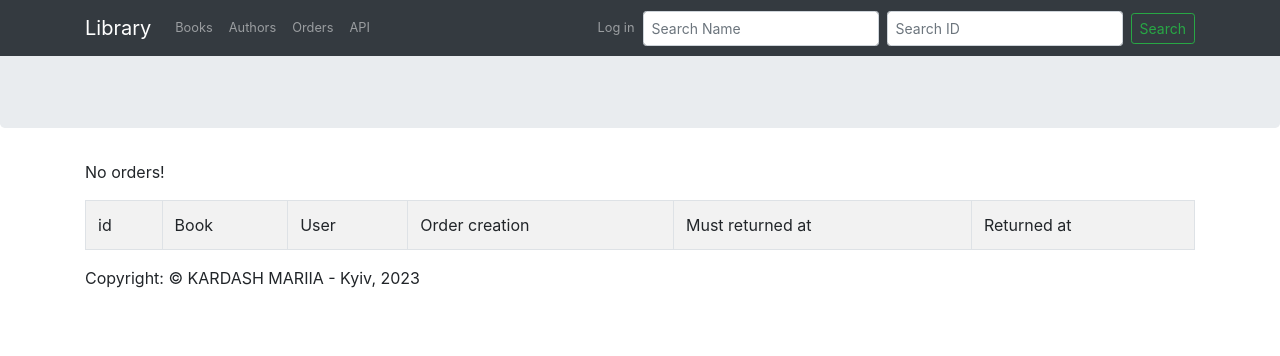
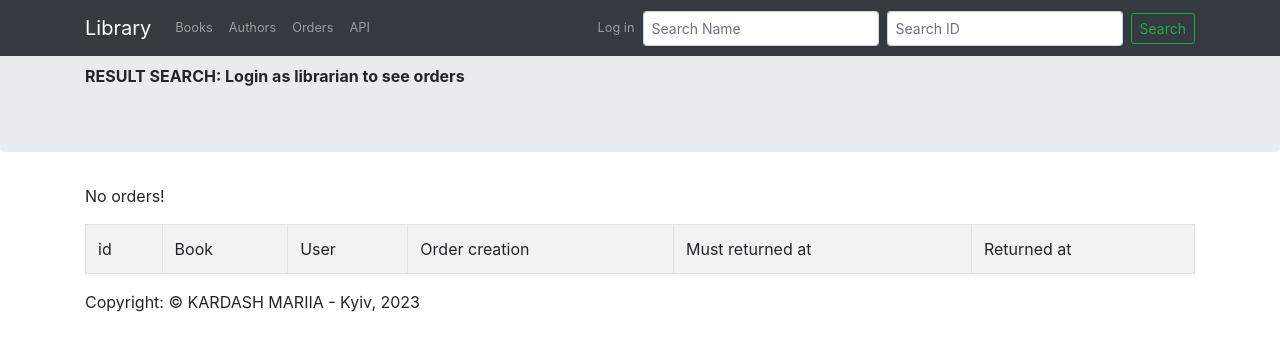
Before and after one commit to mariaakrdsh/OnlineLibraryMain, a Django app: page /order/ in a window 1280 px wide. Shown: the top 356 px of the page. Run offline with Django 4.2, Linux system fonts and the light colour scheme; data that the repository does not hold is empty; some libraries are stand-ins or nearby versions.

Commit message:
update order

```diff
--- a/library/authentication/urls.py
+++ b/library/authentication/urls.py
@@ -10,6 +10,6 @@ urlpatterns = [
     path("logout/", views.logout_request, name='logout'),
     path('users/<int:user_id>/', views.user_item, name='user_item'),
     path('delete/<int:user_id>', views.delete_user, name='delete_user'),
-    path('reset', views.reset_passwd, name='reset_password'),
+    # path('reset', views.reset_passwd, name='reset_password'),
 
 ]
--- a/library/order/views.py
+++ b/library/order/views.py
@@ -8,6 +8,7 @@ import datetime
 
 from rest_framework import viewsets
 from .serializers import OrderSerializer
+from django.db.models import Q
 
 
 # for API
@@ -21,9 +22,29 @@ class OrderViewSet(viewsets.ModelViewSet):
 #
 #     return render(request, 'order/index.html', context=data)
 
+def orders_find(request):
+    context = {'orders': Order.objects.all(), "search_text": ""}
+    if request.POST:
+        search_name = request.POST['search_name']
+        search_id = request.POST['search_id']
+
+        if search_name:
+            user = CustomUser.objects.filter(email__icontains=search_name)
+            orders = Order.objects.filter(user__in=user)
+            context = {'orders': orders, "search_text": search_name}
+        if search_id:
+            orders = Order.objects.filter(id=search_id)
+            context = {'orders': orders, "search_text": search_id}
+
+    return context
+
 
 def orders(request):
-    context = {'orders': Order.objects.all()}
+    context = {"search_text": "Login as librarian to see orders"}
+    if request.user.id:
+        if request.user.role == 1:
+            context = orders_find(request)
+
     return render(request, 'order/orders_list.html', context)
 
 
```
Also changed, not shown: library/authentication/views.py (+24 -24 lines), library/templates/authentication/user_details.html (+4 -3 lines).
